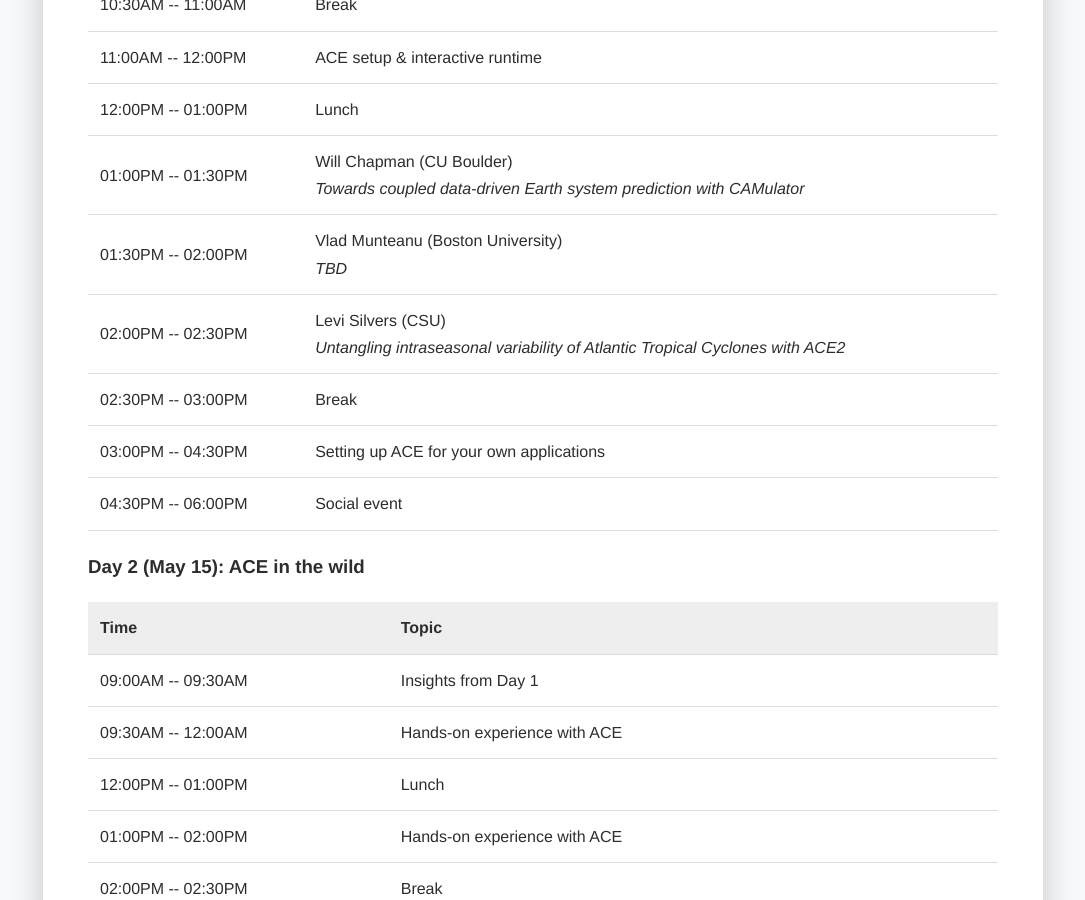
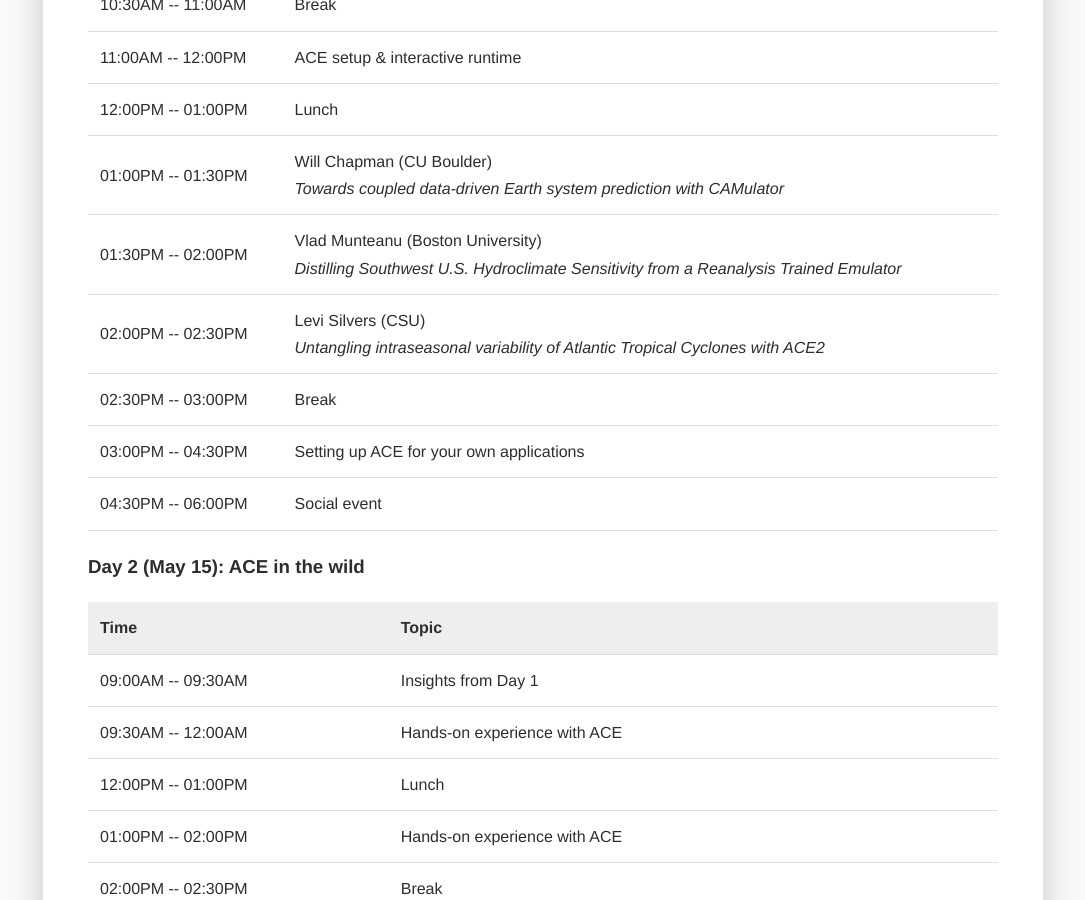
Before and after one commit to SnnVL/SnnVL.github.io, a Jekyll site: the page ACEWorkshop.html, which Jekyll copies as it is, in a window 1280 px wide and 900 px high, scrolled down 2064 px. Shown: the whole window, without its empty margins (97-1182 px from the left). Built offline with Jekyll 4.4.1, drawn with Linux system fonts in a browser that asks for light colours.

Commit message:
title Vlad

```diff
--- a/ACEWorkshop.html
+++ b/ACEWorkshop.html
@@ -186,7 +186,7 @@
             <tr><td>01:00PM -- 01:30PM</td><td> Will Chapman (CU Boulder)<br>
                 <em>Towards coupled data-driven Earth system prediction with CAMulator</em></td></tr>
             <tr><td>01:30PM -- 02:00PM</td><td> Vlad Munteanu (Boston University)<br>
-                <em>TBD</em></td></tr>
+                <em>Distilling Southwest U.S. Hydroclimate Sensitivity from a Reanalysis Trained Emulator</em></td></tr>
             <tr><td>02:00PM -- 02:30PM</td><td> Levi Silvers (CSU)<br>
                 <em>Untangling intraseasonal variability of Atlantic Tropical Cyclones with ACE2</em></td></tr>
             <tr><td>02:30PM -- 03:00PM</td><td>Break</td></tr>
```
